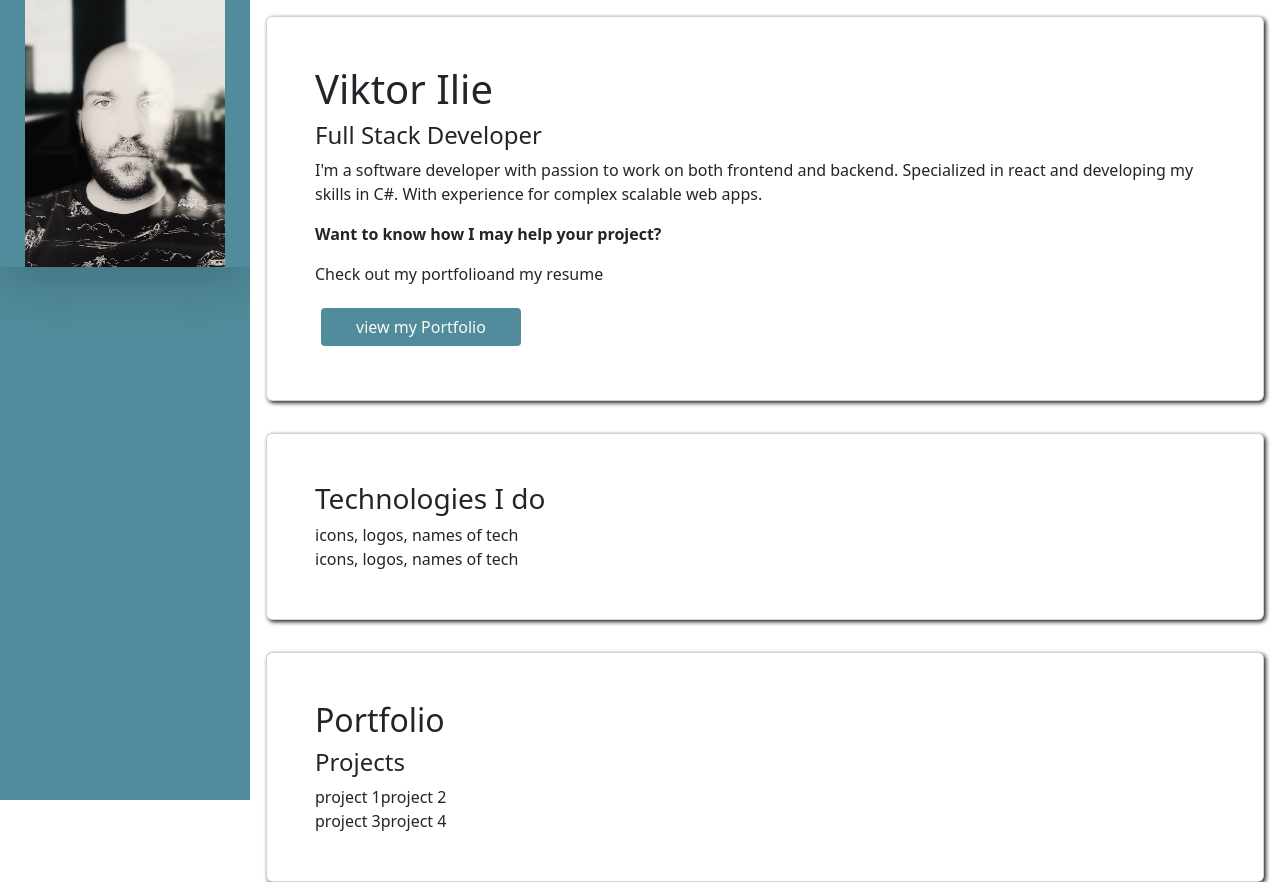
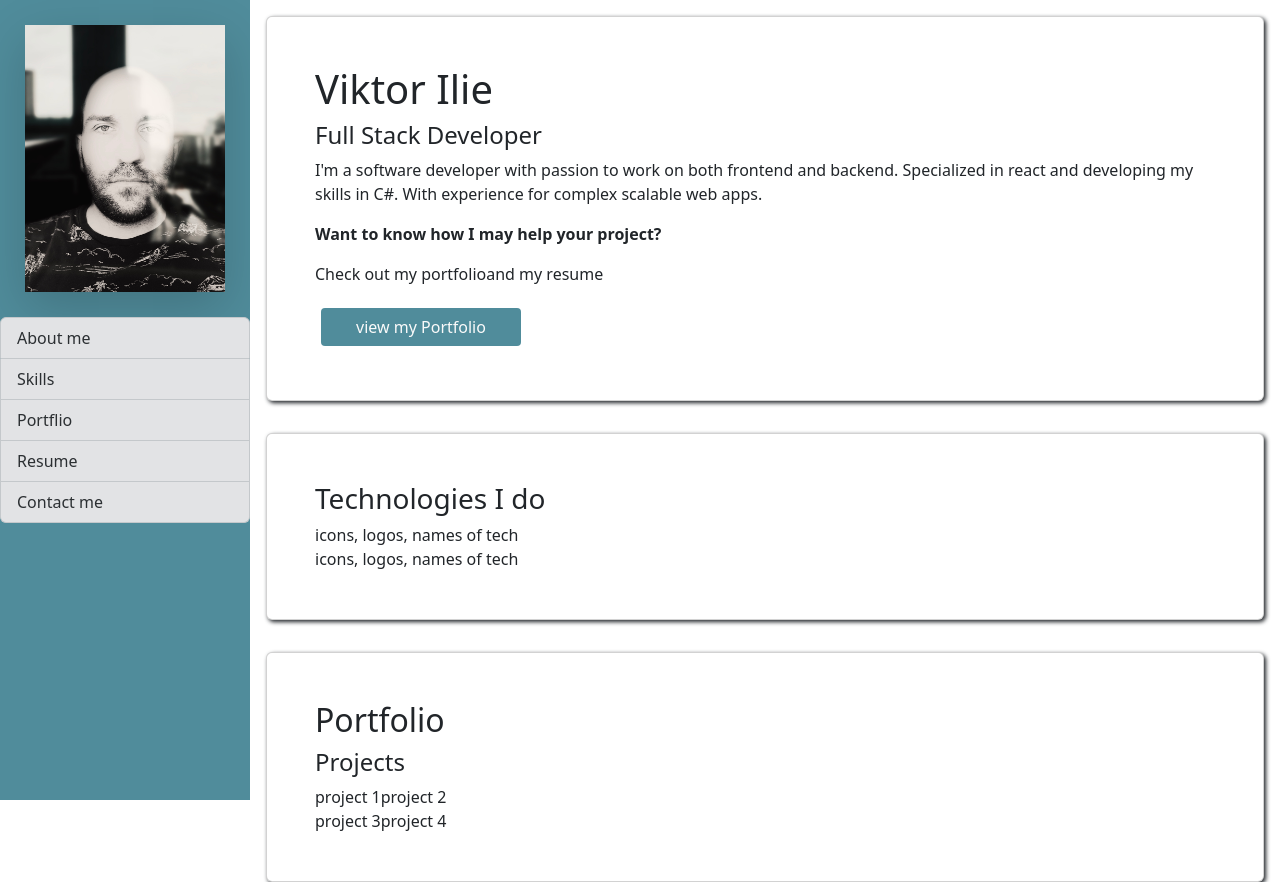
Before and after one commit to viktorilie/PortfolioRedesign, a React (Vite) app: page / in a window 1280 px wide. Built offline with nearby package versions, Linux system fonts and the light colour scheme.

Commit message:
sidenav links

```diff
--- a/src/components/Sidebar.css
+++ b/src/components/Sidebar.css
@@ -12,5 +12,7 @@
 }
 
 .sidebarimage {
+  /* padding: 15px; */
+  margin: 25px;
   width: 200px;
 }
--- a/src/components/Sidebar.tsx
+++ b/src/components/Sidebar.tsx
@@ -1,11 +1,37 @@
+import App from "../App";
 import "./Sidebar.css";
 
 const Sidebar = () => {
   return (
     <>
-      <div className="d-flex justify-content-center align-items-center shadow-lg">
-        <img className="sidebarimage" src="../public/images/IMG_0013.JPG" />
+      <div className="d-flex justify-content-center align-items-center ">
+        <img
+          className="sidebarimage shadow-lg"
+          src="../public/images/IMG_0013.JPG"
+        />
       </div>
+      <div className="sidenavlinks">
+        <div className="list-group  list-none">
+          <a
+            href="#"
+            className="list-group-item list-group-item-action list-group-item-secondary">
+            About me
+          </a>
+          <a className="list-group-item list-group-item-action list-group-item-secondary">
+            Skills
+          </a>
+          <a className="list-group-item list-group-item-action list-group-item-secondary">
+            Portflio
+          </a>
+          <a className="list-group-item list-group-item-action list-group-item-secondary">
+            Resume
+          </a>
+          <a className="list-group-item list-group-item-action list-group-item-secondary">
+            Contact me
+          </a>
+        </div>
+      </div>
+      <div className="icon-links"></div>
     </>
   );
 };
```
